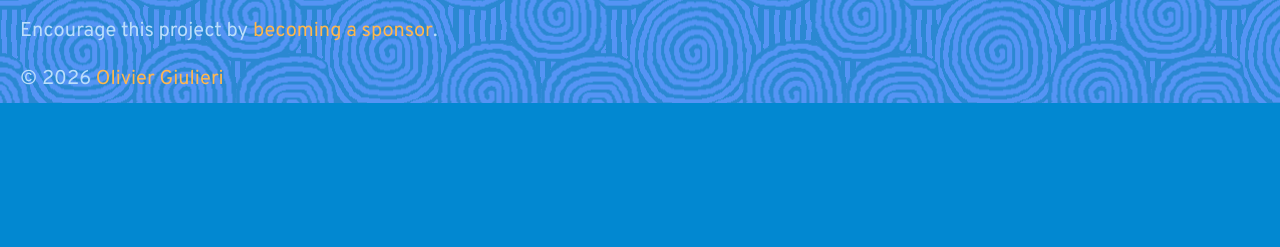
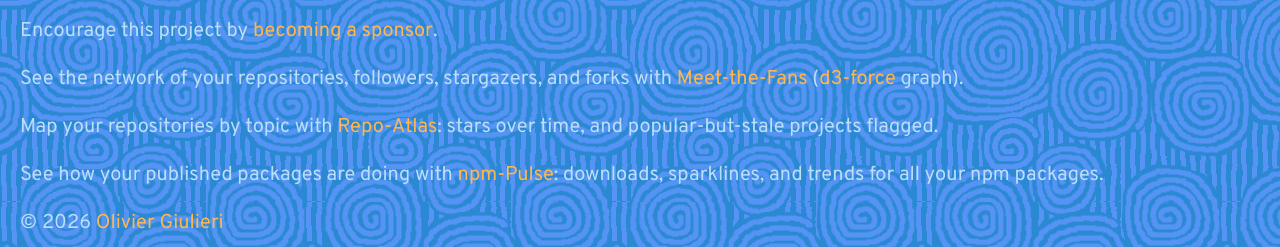
Before and after one commit to evoluteur/github-projects-cards, a website: page dashboard.html in a window 1280 px wide. Shown: the part 1323-1570 px from the top of the page. Before the commit the page ends 1426 px from the top, so only its background shows below. Drawn offline with nearby package versions, Linux system fonts and the light colour scheme; no server answers.

Commit message:
docs: text edits

```diff
--- a/dashboard.html
+++ b/dashboard.html
@@ -146,6 +146,25 @@
         >.
       </p>
 
+      <p>
+        See the network of your repositories, followers, stargazers, and forks
+        with
+        <a href="https://evoluteur.github.io/meet-the-fans/">Meet-the-Fans</a>
+        (<a href="https://d3js.org/d3-force" target="d3">d3-force</a> graph).
+      </p>
+
+      <p>
+        Map your repositories by topic with
+        <a href="https://evoluteur.github.io/repo-atlas/">Repo-Atlas</a>: stars
+        over time, and popular-but-stale projects flagged.
+      </p>
+
+      <p>
+        See how your published packages are doing with
+        <a href="https://evoluteur.github.io/npm-pulse/">npm-Pulse</a>:
+        downloads, sparklines, and trends for all your npm packages.
+      </p>
+
       &#169; 2026
       <a href="https://evoluteur.github.io/" target="_blank"
         >Olivier Giulieri</a
```
